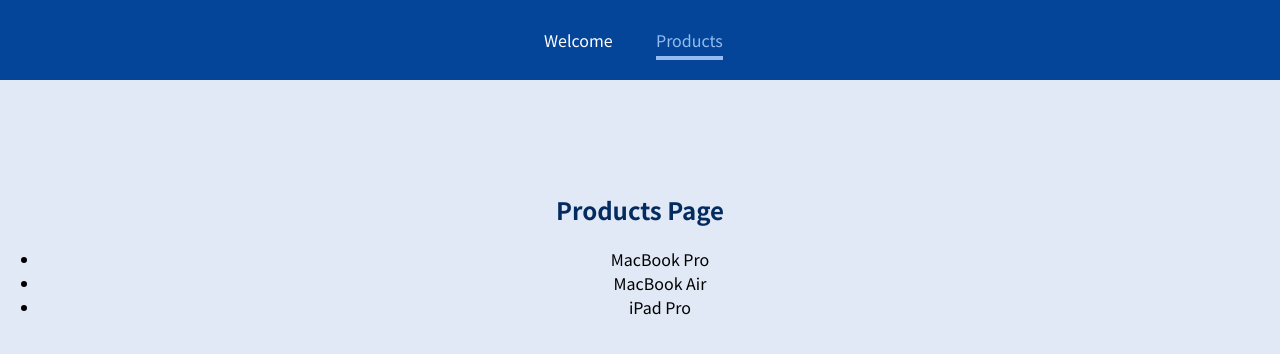
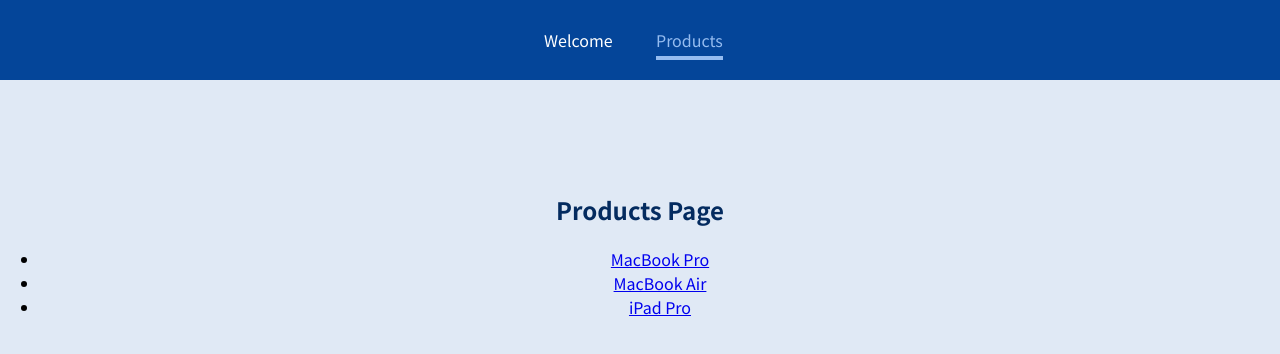
Before and after one commit to akotonyStark/ReactRouter, a React (Create React App) app: page /products in a window 1280 px wide. Shown: the top 354 px of the page. Built offline with nearby package versions, Linux system fonts and the light colour scheme.

Commit message:
Update Products.js

```diff
--- a/src/pages/Products.js
+++ b/src/pages/Products.js
@@ -1,11 +1,18 @@
+import { Link } from 'react-router-dom'
 const Products = () => {
   return (
     <>
       <h2>Products Page</h2>
       <ul>
-        <li>MacBook Pro</li>
-        <li>MacBook Air</li>
-        <li>iPad Pro</li>
+        <li>
+          <Link to='/products/pro'>MacBook Pro</Link>
+        </li>
+        <li>
+          <Link to='/products/air'>MacBook Air</Link>
+        </li>
+        <li>
+          <Link to='/products/ipad'>iPad Pro</Link>
+        </li>
       </ul>
     </>
   )
```
